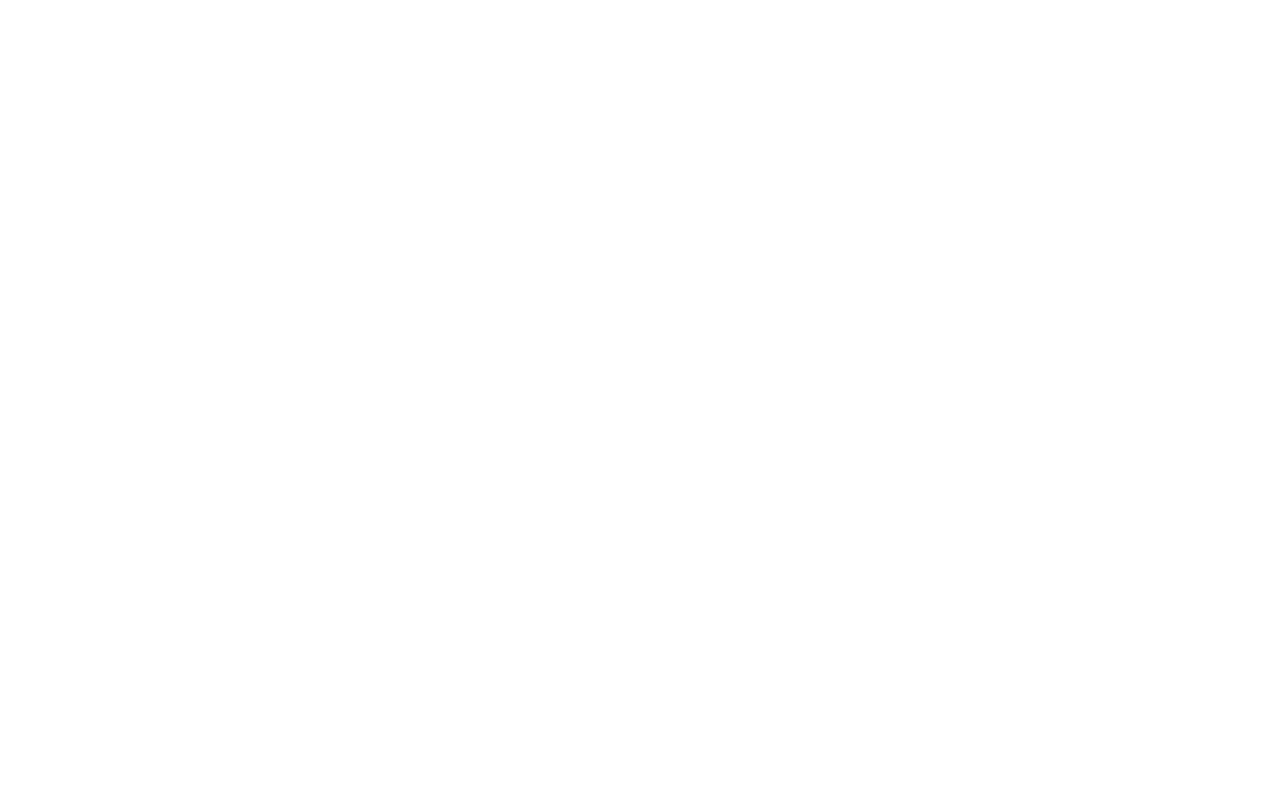
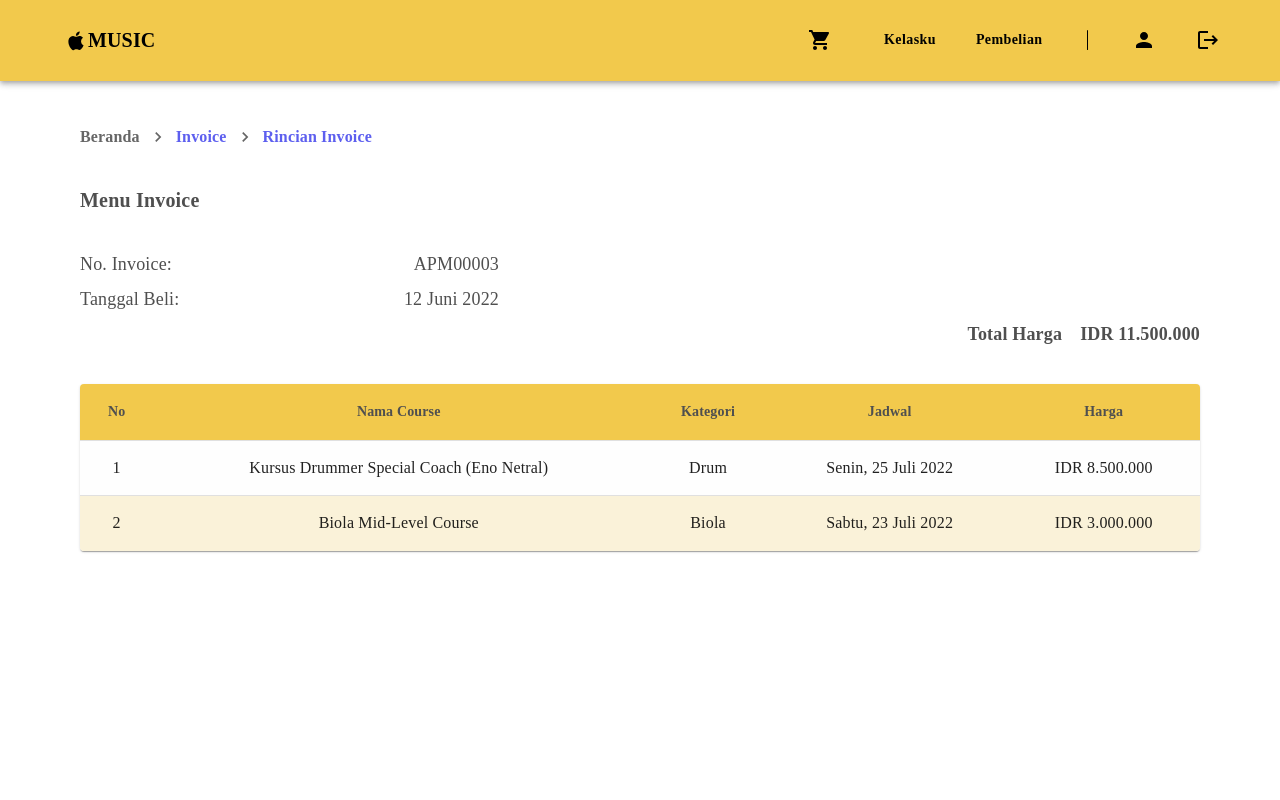
Before and after one commit to Ardianto50/Apel-Music, a React (Create React App) app: page /invoice/rincian-invoice in a window 1280 px wide. Before the commit this address had no page. Shown: the top 800 px of the page. Built offline with nearby package versions, Linux system fonts and the light colour scheme.

Commit message:
fast commit

```diff
--- a/src/pages/DetailsInvoice.jsx
+++ b/src/pages/DetailsInvoice.jsx
@@ -1,5 +1,10 @@
 import React from "react";
 import Navbar from "../assets/components/Navbar";
+import Footer from "../assets/components/Footer";
+import { Box, Typography } from "@mui/material";
+import AppCrumbs from "../assets/components/AppCrumbs";
+import AppTable from "../assets/components/AppTable";
+import { rupiah } from "../utility/formatIDR";
 
 const DetailsInvoice = () => {
   const datas = [
@@ -8,21 +13,141 @@
       nama_course: "Kursus Drummer Special Coach (Eno Netral)",
       kategori: "Drum",
       jadwal: "Senin, 25 Juli 2022",
-      harga: 8_500_000,
+      harga: rupiah(8_500_000),
     },
     {
       no: 2,
       nama_course: "Biola Mid-Level Course",
-      kategori: "Drum",
-      jadwal: "Senin, 25 Juli 2022",
-      harga: 8_500_000,
+      kategori: "Biola",
+      jadwal: "Sabtu, 23 Juli 2022",
+      harga: rupiah(3_000_000),
     },
   ];
 
+  const columnsLabel = ["No", "Nama Course", "Kategori", "Jadwal", "Harga"];
+
   return (
     <>
-      <Navbar />
-      {/* <Footer /> */}
+      <Navbar isLoggedIn={true} />
+      <Box
+        sx={{
+          padding: "0.75rem",
+          maxWidth: "2000px",
+          marginX: "auto",
+          paddingX: { xs: "1.5rem", sm: "1.5rem", md: "3rem", lg: "5rem" },
+          marginY: "2rem",
+          marginBottom: "15rem",
+          display: "flex",
+          flexDirection: "column",
+          gap: "2.25rem",
+        }}
+      >
+        <AppCrumbs />
+        <Typography
+          sx={{
+            color: "#4F4F4F",
+            fontSize: "20px",
+            fontWeight: 600,
+          }}
+        >
+          Menu Invoice
+        </Typography>
+
+        {/* Start Bagian rincian */}
+        <Box
+          sx={{
+            display: "flex",
+            flexDirection: "column",
+            gap: 1,
+            width: "100%",
+          }}
+        >
+          {/* START No Invoice: APM00003 */}
+          <Box
+            sx={{
+              display: "flex",
+              justifyContent: "space-between",
+              maxWidth: "419px",
+            }}
+          >
+            <Typography
+              fontWeight={500}
+              fontSize={"1.125rem"}
+              color={"#4F4F4F"}
+            >
+              No. Invoice:
+            </Typography>
+            <Typography
+              fontWeight={500}
+              fontSize={"1.125rem"}
+              color={"#4F4F4F"}
+            >
+              APM00003
+            </Typography>
+          </Box>
+          {/* END No Invoice: APM0003 */}
+
+          {/* START Tanggal Beli */}
+          <Box
+            sx={{
+              display: "flex",
+              justifyContent: "space-between",
+              maxWidth: "419px",
+            }}
+          >
+            <Typography
+              fontWeight={500}
+              fontSize={"1.125rem"}
+              color={"#4F4F4F"}
+            >
+              Tanggal Beli:
+            </Typography>
+            <Typography
+              fontWeight={500}
+              fontSize={"1.125rem"}
+              color={"#4F4F4F"}
+            >
+              12 Juni 2022
+            </Typography>
+          </Box>
+          {/* END Tanggal Beli */}
+
+          {/* START Total Harga */}
+          <Box
+            sx={{
+              display: "flex",
+              justifyContent: {
+                xs: "flex-start",
+                sm: "flex-start",
+                md: "flex-end",
+              },
+              width: "100%",
+            }}
+          >
+            <Typography
+              fontWeight={700}
+              fontSize={"1.125rem"}
+              color={"#4F4F4F"}
+              marginRight={"1.125rem"}
+            >
+              Total Harga
+            </Typography>
+            <Typography
+              fontWeight={700}
+              fontSize={"1.125rem"}
+              color={"#4F4F4F"}
+            >
+              {rupiah(11_500_000)}
+            </Typography>
+          </Box>
+          {/* END Total harga */}
+        </Box>
+        {/* End Bagian Rincian */}
+        {/* START Table */}
+        <AppTable rows={datas} columnsLabel={columnsLabel} />
+        {/* END Table */}
+      </Box>
+      <Footer />
     </>
   );
 };
--- a/src/routes/AppRouter.jsx
+++ b/src/routes/AppRouter.jsx
@@ -7,6 +7,7 @@
 import MenuCourse from "../pages/MenuCourse";
 import DetailsCourse from "../pages/DetailsCourse";
 import MenuInvoices from "../pages/MenuInvoices";
+import DetailsInvoice from "../pages/DetailsInvoice";
 
 const AppRouter = () => {
   return (
@@ -19,6 +20,7 @@
         <Route path="/course-menu/:categoryId" element={<MenuCourse />} />
         <Route path="/course-details/:courseId" element={<DetailsCourse />} />
         <Route path="/invoice" element={<MenuInvoices />} />
+        <Route path="/invoice/rincian-invoice" element={<DetailsInvoice />} />
       </Routes>
     </>
   );
```
